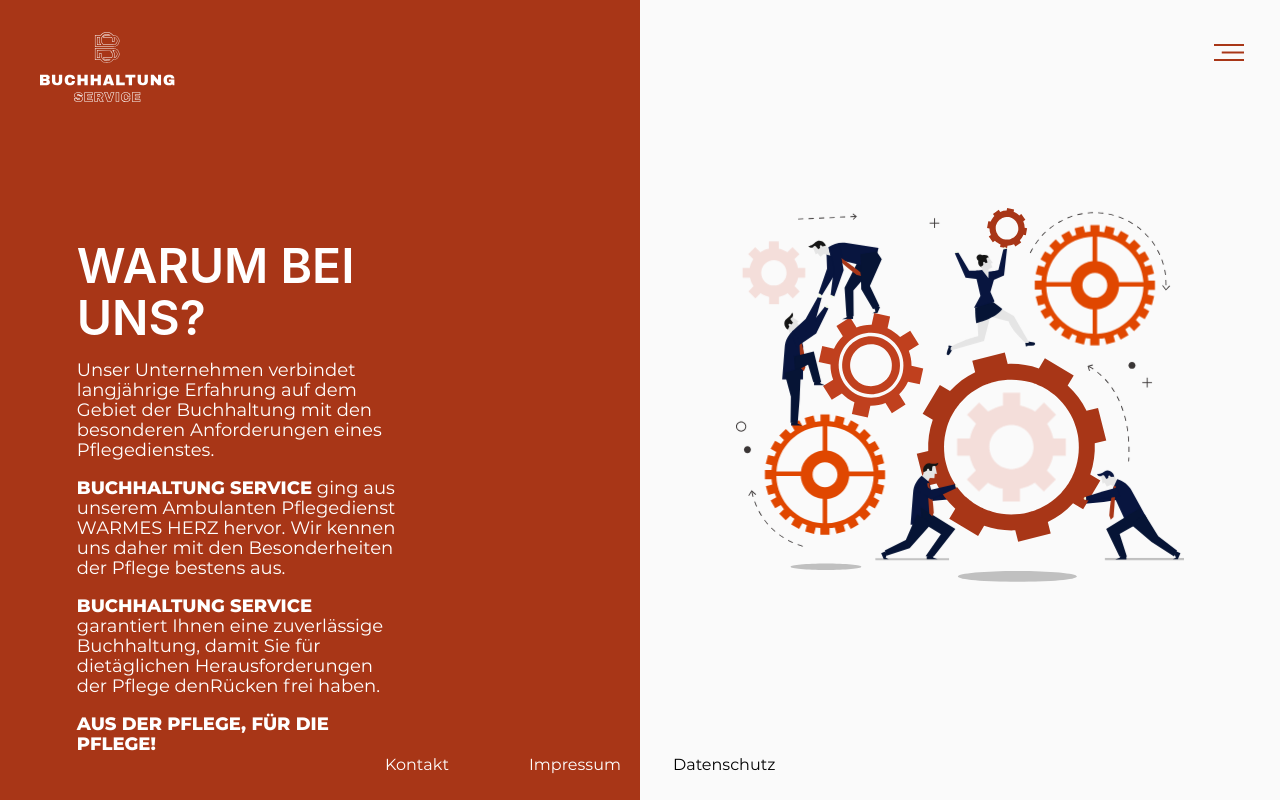
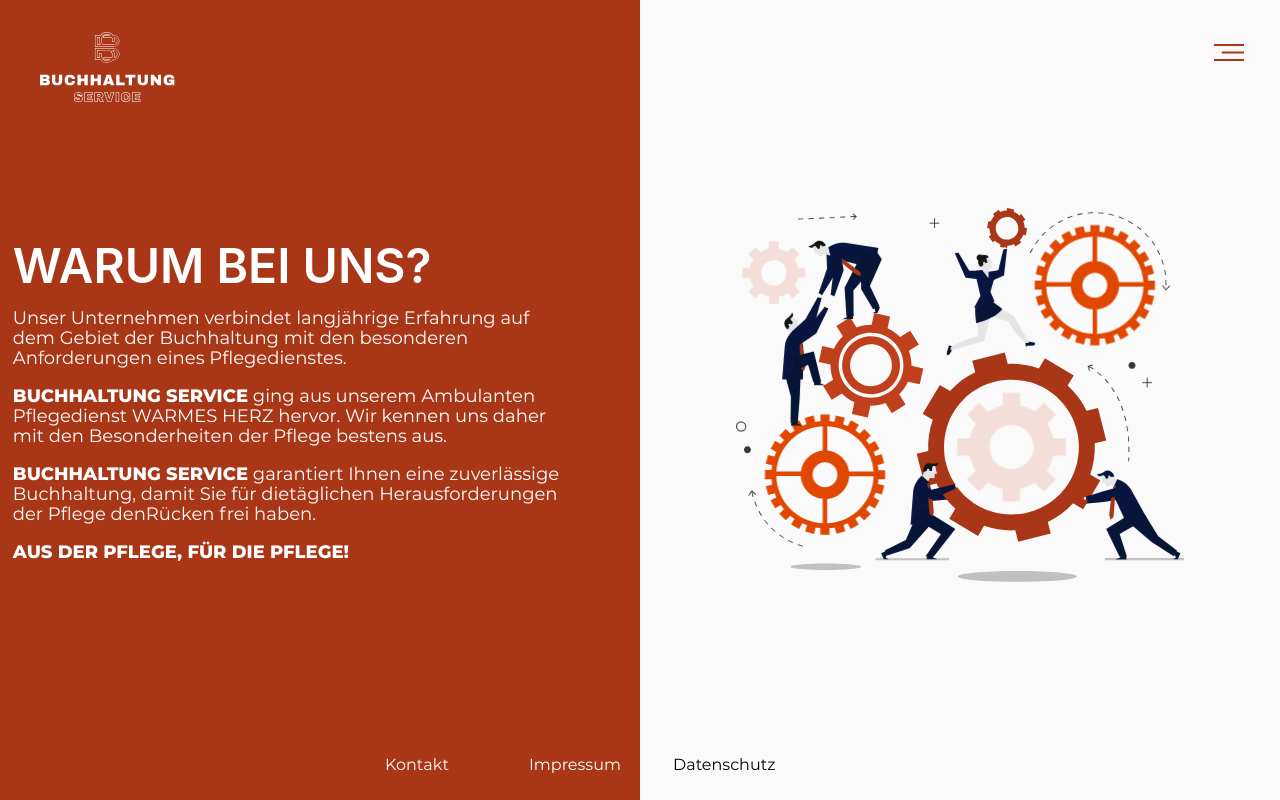
Before and after one commit to DmitryGron/bservice, a React (Create React App) app: page /#/warum-bei-uns in a window 1280 px wide. Built offline with nearby package versions, Linux system fonts and the light colour scheme.

Commit message:
updating

```diff
--- a/src/pages/AccountingCost.tsx
+++ b/src/pages/AccountingCost.tsx
@@ -57,6 +57,14 @@
     display: flex;
     flex-direction: column;
     max-width: 25.520833333333332vw;
+    @media (max-width: 900px) {
+        max-width: 75.520833vw;
+        margin-left: 6vw;
+    }
+    @media (max-width: 1300px) and (min-width: 900px) {
+        max-width: 75.520833vw;
+        margin-left: 1vw;
+    }
 `;
 const Title = styled.div`
     font-style: normal;
--- a/src/pages/Impressions.tsx
+++ b/src/pages/Impressions.tsx
@@ -94,8 +94,7 @@
     display: flex;
     flex-direction: column;
     max-width: 20vw;
-
-    @media (max-width: 1160px) {
+    @media (max-width: 1500px) {
         max-width: 75vw;
     }
 `;
--- a/src/pages/WhatWeOffer.tsx
+++ b/src/pages/WhatWeOffer.tsx
@@ -26,10 +26,28 @@
             <ActionButtonWhite src={whiteBurger} onClick={handleOpen}/>
         <StyledContainer>
         <Image component={StyledImage} src={whatWeOffer} alt="what-we-offer-image"/>
-        <Image component={ImageWhite} src={whatWeOfferWhite} alt="what-we-offer-image"/>
         </StyledContainer>
         <StyledSpan>WIR SIND FÜR SIE DA!</StyledSpan>
             <LeftSection>
+            <TextSection>
+                    <Title>WAS GENAU BIETEN WIR AN?</Title>
+                    <Text>
+                    <h2>Abrechnung von Pflegeleistungen</h2>
+                    - Buchung der laufenden Geschäftsvorfälle<br/>
+                    - Debitoren- und Kreditorenbuchhaltung<br/>
+                    - Pflege der offenen Posten<br/>
+                    - Zahlungsüberwachung<br/>
+                    - Forderungsmanagement, Mahnwesen<br/>
+                    - Ausdruck von Zwischenauswertungen, z.B. Kassenbuch, OPListen, Sach- und Personenkonten,<br/>
+                    Summen- und Saldenlisten, BWA, Rating, Journal u.ä.
+                    <p/>
+                    <h2>Lohnbuchhaltung</h2>
+                    - laufende monatliche Abrechnung<br/>
+                    - Jahresendarbeiten<br/>
+                    - Bescheinigungen<br/>
+                    <StyledSpan>WIR SIND FÜR SIE DA!</StyledSpan>
+                    </Text>
+                </TextSection>
             </LeftSection>
             <RightSection>
                 <ActionButton src={burger} onClick={handleOpen}/>
@@ -56,6 +74,30 @@
     font-size: 18px;
     line-height: 26px;
 `;
+const TextSection = styled.div`
+    display: none;
+    margin: 25vh 6vw;
+    flex-direction: column;
+    max-width: 75.520833vw;
+    @media (max-width: 900px) {
+        display: flex;
+    }
+`;
+const Title = styled.div`
+    font-style: normal;
+    font-weight: 600;
+    font-size: 48px;
+    line-height: 52px;
+    color: #FFFFFF;
+`;
+const Text = styled.div`
+    margin: 2vh 0;
+    font-family: Montserrat;
+    font-style: normal;
+    font-weight: normal;
+    font-size: 18px;
+    line-height: 2.5vh;
+`;
 const StyledContainer = styled.div`
     margin: 0 12.5vw;
     position:absolute;
@@ -72,13 +114,4 @@
     }
 `;
 
-const ImageWhite = styled.img`
-    margin-top: 21vh;
-    width: 80vw;
-    display: none;
-    @media (max-width: 900px) {
-        margin-top: 30vh;
-        display: block;
-    }
-`;
 export default WhatWeOffer;
--- a/src/pages/WhyUs.tsx
+++ b/src/pages/WhyUs.tsx
@@ -62,12 +62,19 @@
     from { transform: rotate(0deg); }
     to { transform: rotate(-360deg); }
 `;
-
 const TextSection = styled.div`
     margin: 30vh 6vw;
     display: flex;
     flex-direction: column;
     max-width: 25.520833333333332vw;
+    @media (max-width: 900px) {
+        max-width: 75.520833vw;
+        margin-left: 6vw;
+    }
+    @media (max-width: 1300px) and (min-width: 900px) {
+        max-width: 75.520833vw;
+        margin-left: 1vw;
+    }
 `;
 const Title = styled.div`
     font-style: normal;
```
Also changed, not shown: src/assets/what-we-offer-white.svg (deleted).
